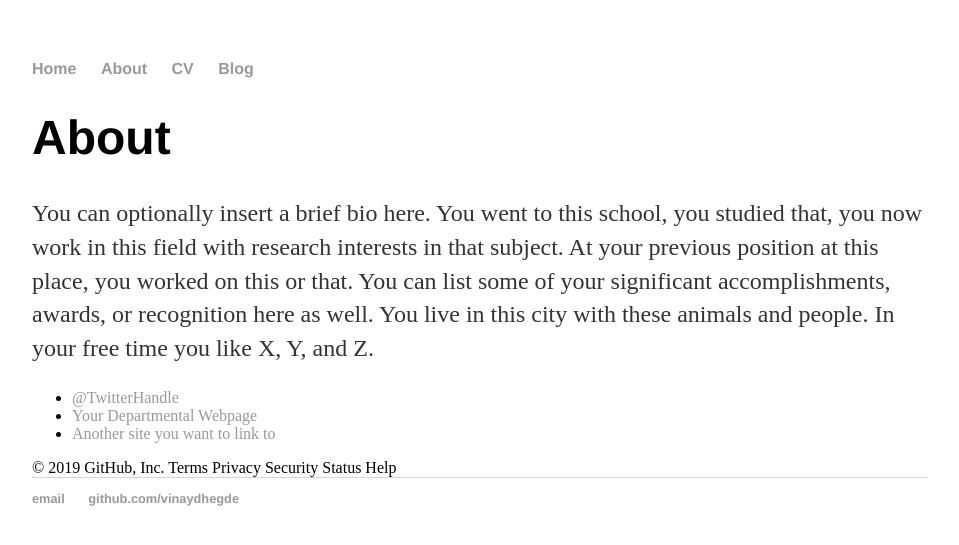
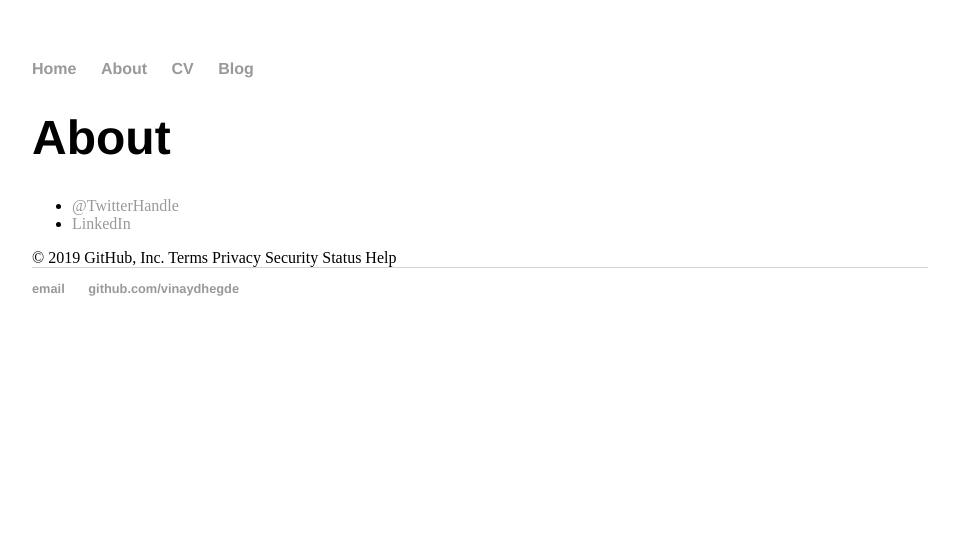
Before and after one commit to vinaydhegde/vinaydhegde.github.io, a Jekyll site: the page built from about/index.html, in a window 1280 px wide. Shown: the top 545 px of the page, without its empty margins (160-1119 px from the left). Built offline with Jekyll 4.4.1, drawn with Linux system fonts in a browser that asks for light colours.

Commit message:
Update index.html

```diff
--- a/about/index.html
+++ b/about/index.html
@@ -5,12 +5,11 @@ title: About Vinay Hegde
 
 		<div class="about">
 			<h1>About</h1>
-			<p>You can optionally insert a brief bio here. You went to this school, you studied that, you now work in this field with research interests in that subject. At your previous position at this place, you worked on this or that. You can list some of your significant accomplishments, awards, or recognition here as well. You live in this city with these animals and people. In your free time you like X, Y, and Z.</p>
+			<p></p>
 
 			<ul class="contacts">
 				<li><a href="#">@TwitterHandle</a></li>
-				<li><a href="#">Your Departmental Webpage</a></li>
-				<li><a href="#">Another site you want to link to</a></li>
+				<li><a href="#">LinkedIn</a></li>
 				</ul>
 		</div>
 
```
